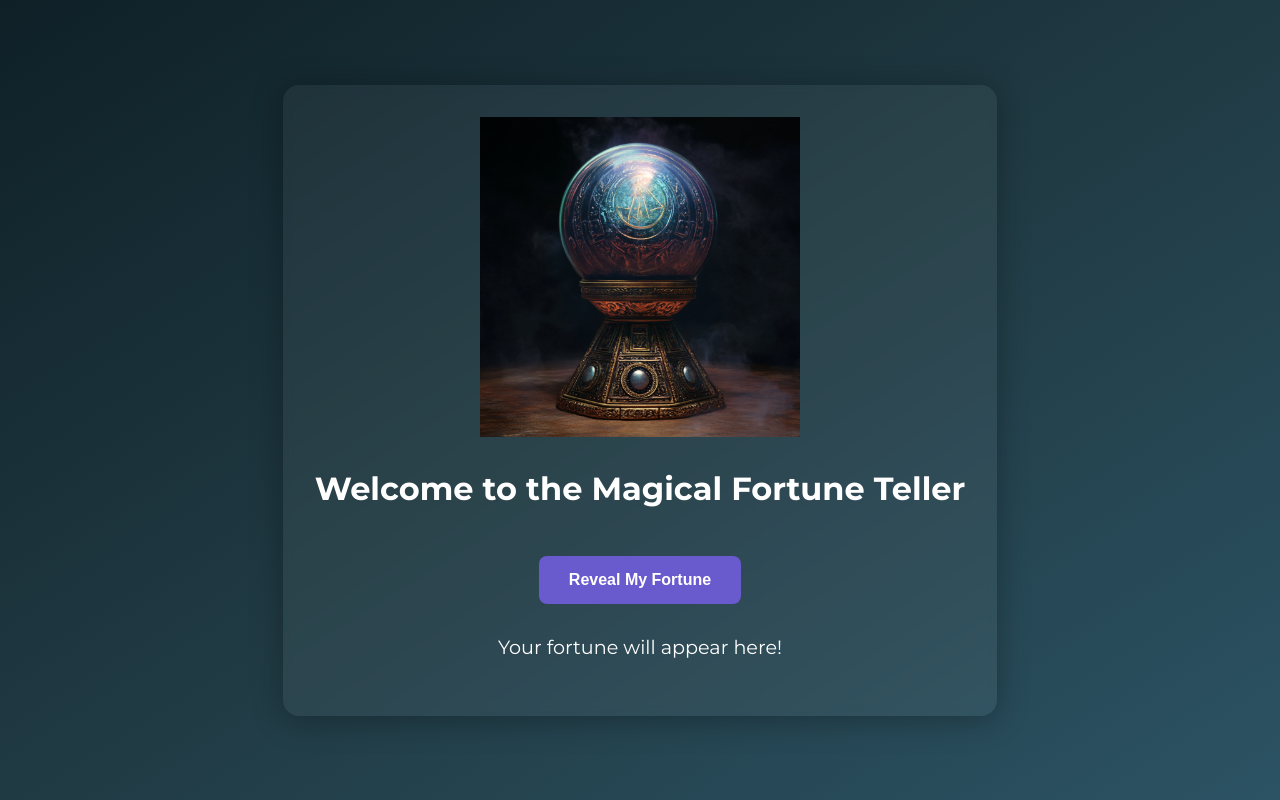
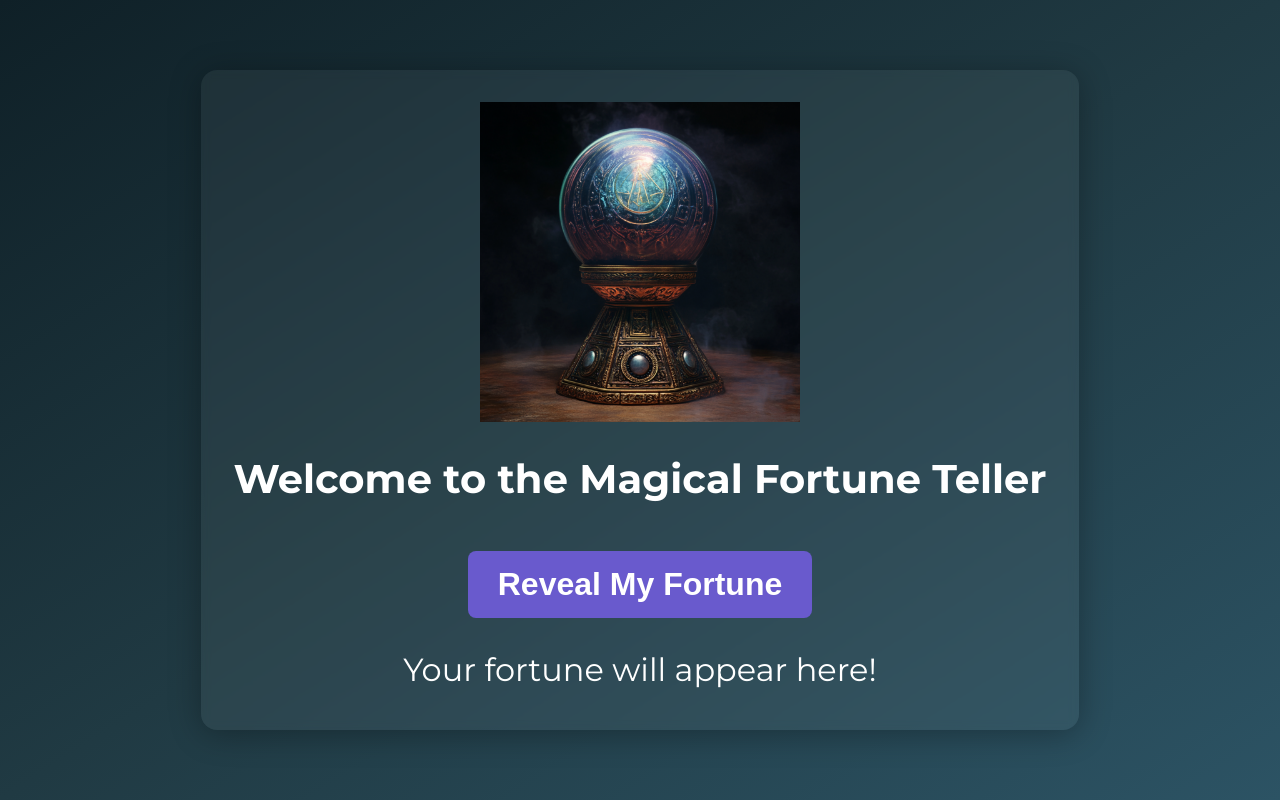
Before and after one commit to cynthiateeters/magic-fortune-teller, a plain HTML site: page index.html in a window 1280 px wide. Drawn offline with Linux system fonts and the light colour scheme.

Commit message:
Fix font sizes

```diff
--- a/index.html
+++ b/index.html
@@ -48,7 +48,7 @@
       h1 {
         margin-bottom: 2rem;
         font-weight: 700;
-        font-size: 2em;
+        font-size: 2.5em;
       }
 
       /* Styled button */
@@ -58,7 +58,7 @@
         border: none;
         border-radius: 8px;
         padding: 15px 30px;
-        font-size: 1rem;
+        font-size: 2rem;
         font-weight: 700;
         color: #FFF;
         cursor: pointer;
@@ -74,7 +74,7 @@
       /* Fortune text styling */
       #fortune {
         margin-top: 30px;
-        font-size: 1.2rem;
+        font-size: 2rem;
         min-height: 50px;
         line-height: 1.4;
         font-weight: 500;
```
